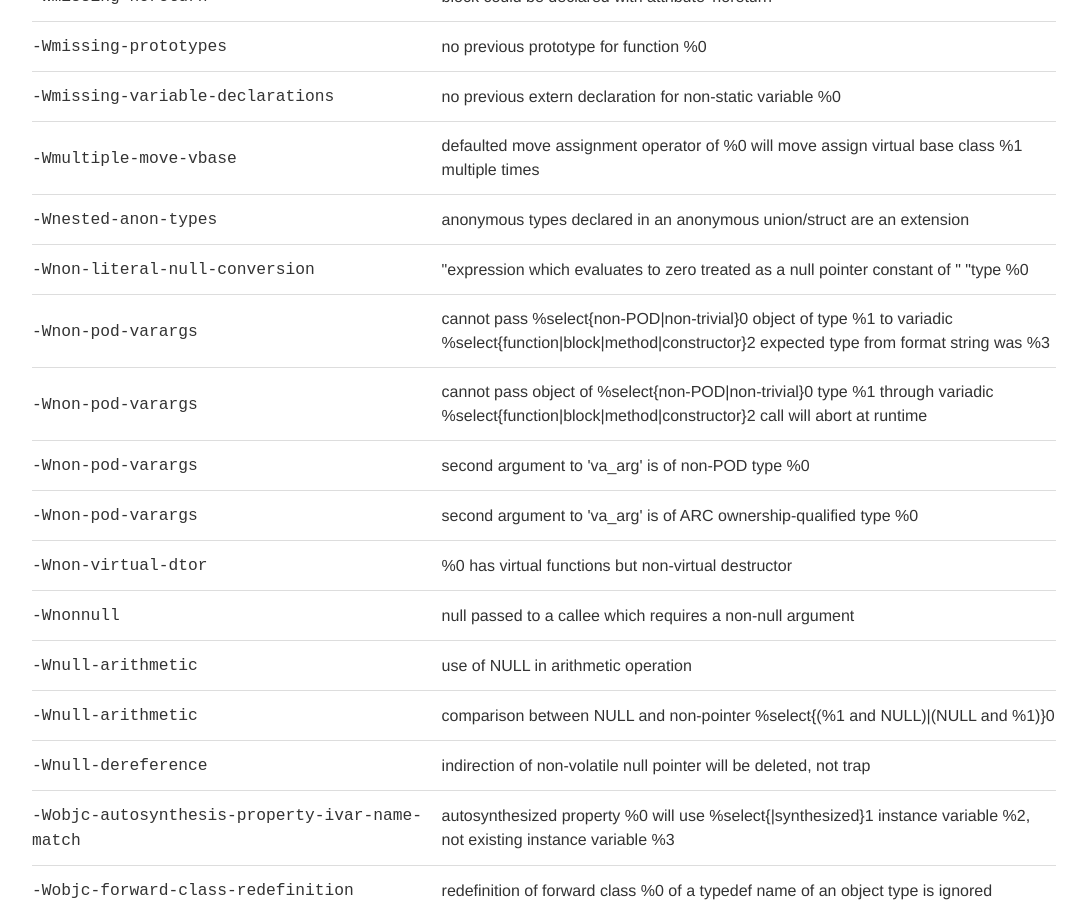
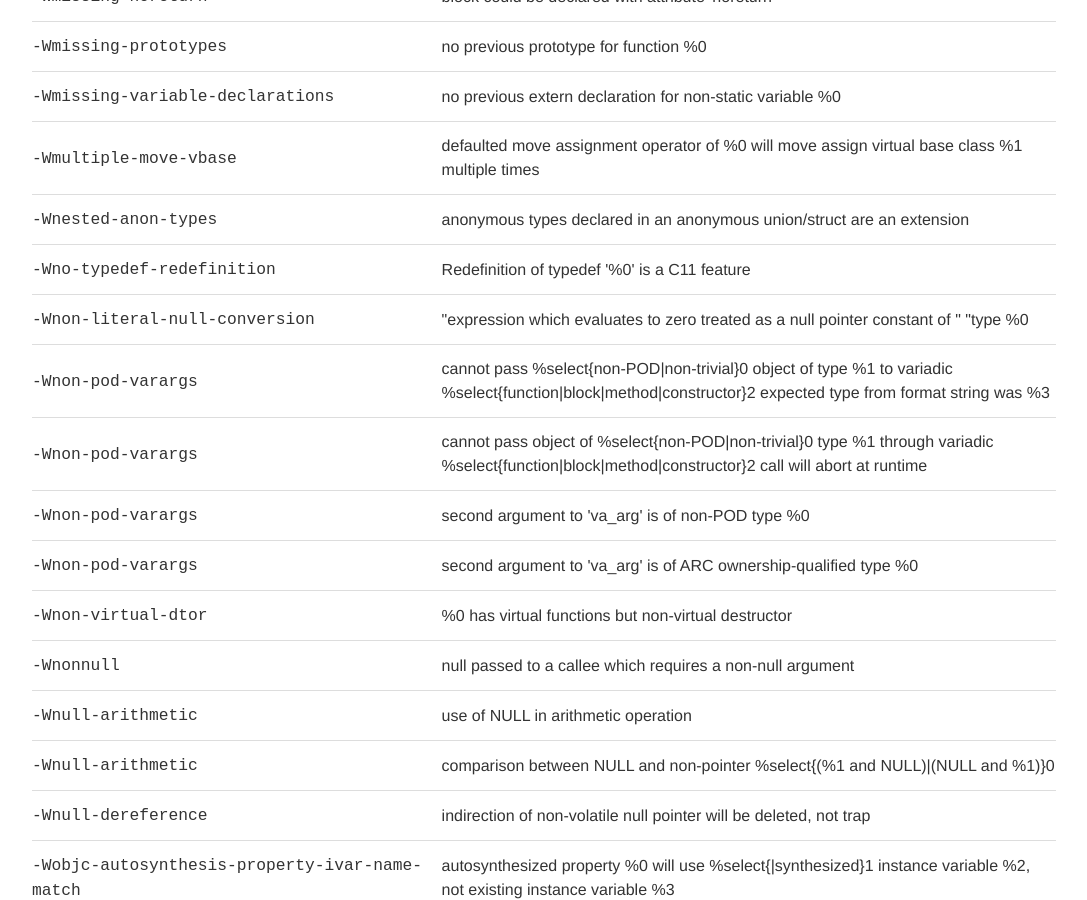
Before and after one commit to NSHipster/clangwarnings.com, a Jekyll site: the page built from index.html, in a window 1280 px wide and 900 px high, scrolled down 19611 px. Shown: the whole window, without its empty margins (96-1183 px from the left). Built offline with Jekyll 4.4.1, drawn with Linux system fonts in a browser that asks for light colours; some of the changed text lies outside the part shown.

Commit message:
Left off the no- on typedef redefinition

```diff
--- a/_data/semantic.yml
+++ b/_data/semantic.yml
@@ -1120,5 +1120,5 @@
   message: "use of GNU ?: conditional expression extension, omitting middle operand"
 - warning: -Wnested-anon-types
   message: "anonymous types declared in an anonymous union/struct are an extension"
-- warning: -Wtypedef-redefinition
+- warning: -Wno-typedef-redefinition
   message: Redefinition of typedef '%0' is a C11 feature
```
